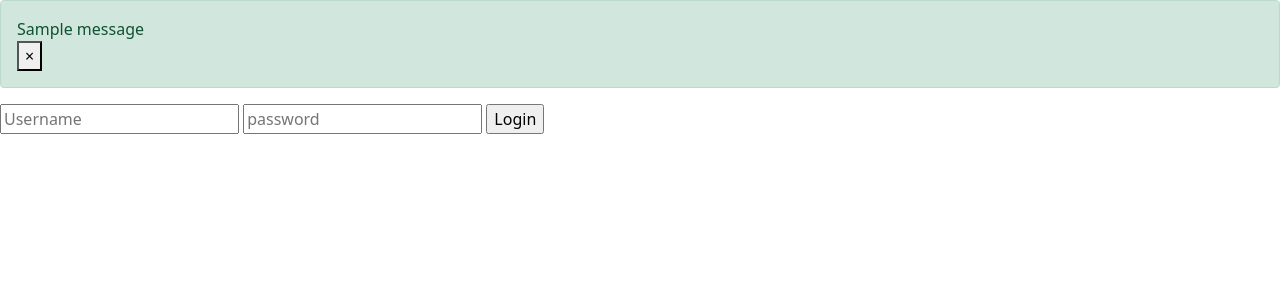
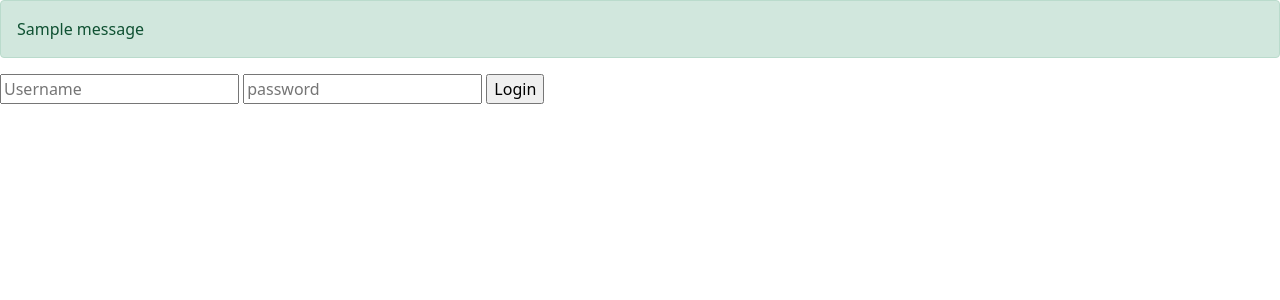
Before and after one commit to yashwanth1412/Message-Board, a Django app: page /users/login in a window 1280 px wide. Shown: the top 300 px of the page. Run offline with Django 3.2, Linux system fonts and the light colour scheme; one stand-in notice (Sample message) is shown.

Commit message:
Added flash messages

```diff
--- a/edxdjango/urls.py
+++ b/edxdjango/urls.py
@@ -18,6 +18,6 @@ from django.urls import path, include
 
 urlpatterns = [
     path('admin/', admin.site.urls),
-    path('users/', include("users.urls")),
-    path('posts/', include("post.urls"))
+    path('', include("post.urls")),
+    path('users/', include("users.urls"))
 ]
--- a/users/templates/users/login.html
+++ b/users/templates/users/login.html
@@ -3,11 +3,8 @@
 {% block body %}
     {% if messages %}
         {% for message in messages %}
-            <div class="alert alert-success alert-dismissible fade show" role="alert">
-                <div>{{ message }}</div>
-                <button type="button" class="close" data-dismiss="alert" aria-label="Close">
-                  <span aria-hidden="true">&times;</span>
-                </button>
+            <div class="alert alert-{{message.tags}}" role="alert">
+                {{ message }}
               </div>
         {% endfor %}
     {% endif %}
```
Also changed, not shown: db.sqlite3.
